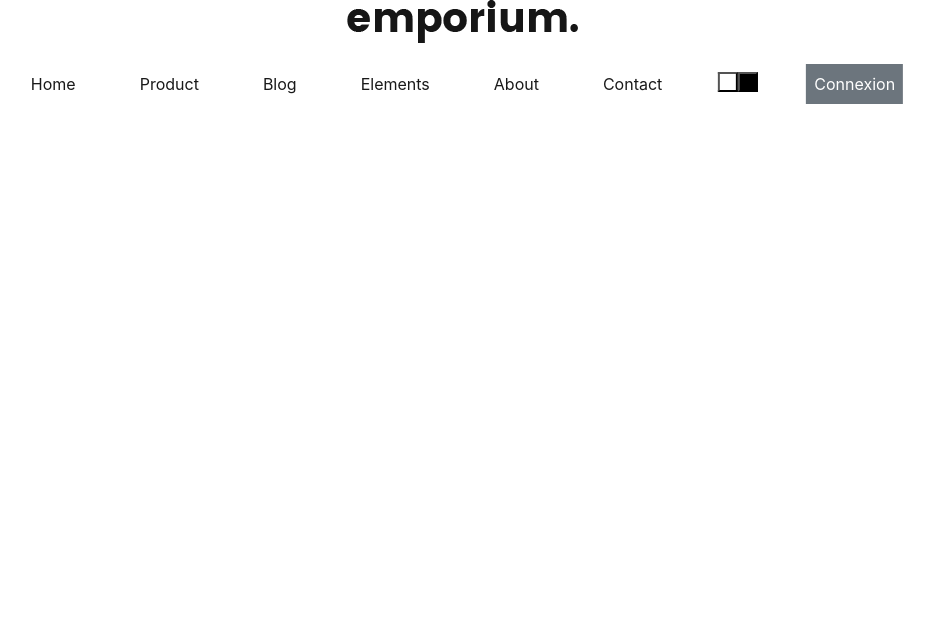
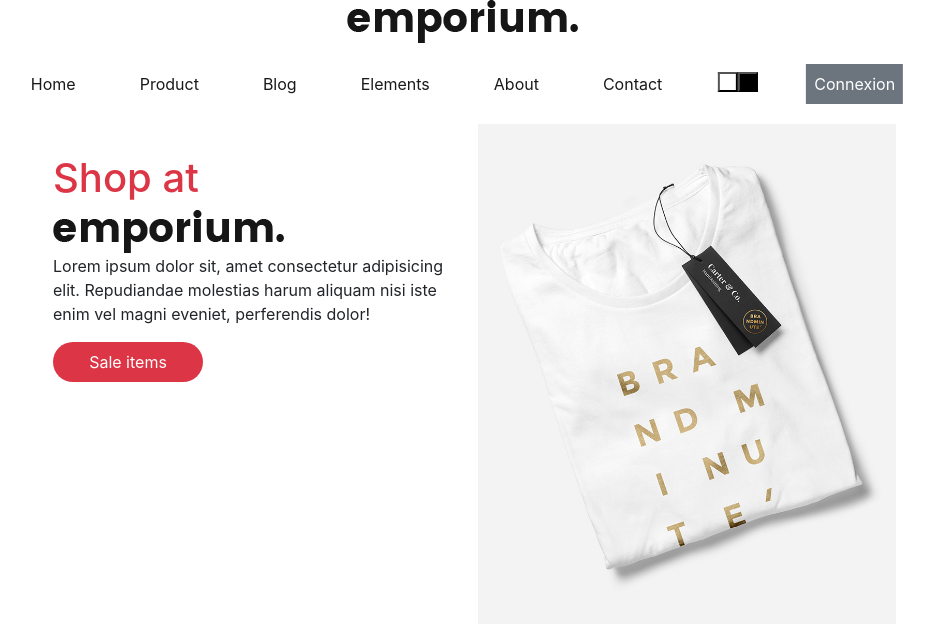
Before and after one commit to mohammad20011/emporiumjs-coding12, a website: page index.html in a window 1280 px wide. Shown: the whole page, without its empty margins (177-1111 px from the left). Drawn offline with nearby package versions, Linux system fonts and the light colour scheme.

Commit message:
section1

```diff
--- a/index.html
+++ b/index.html
@@ -50,6 +50,24 @@
     </nav>
 </header>
 
+<!-- Premiere section shop -->
+    <section>
+        <div class="container">
+            <div id="shop" class="row">
+                <div id="shopAt" class="col-6">
+                    <h1 class="text-danger">Shop at</h1>
+                    <img src="./public/img/logo.png" alt="">
+                    <p>Lorem ipsum dolor sit, amet consectetur adipisicing elit. Repudiandae molestias harum aliquam nisi iste enim vel magni eveniet, perferendis dolor!</p>
+                    <button id="sale" class="bg-danger text-white">Sale items</button>
+                </div>
+
+                <div class="col-6">
+                    <img id="slider" src="./public/img/slider-1.jpg" alt="">
+                </div>
+            </div>
+        </div>
+    </section>
+
 
 
 
```
